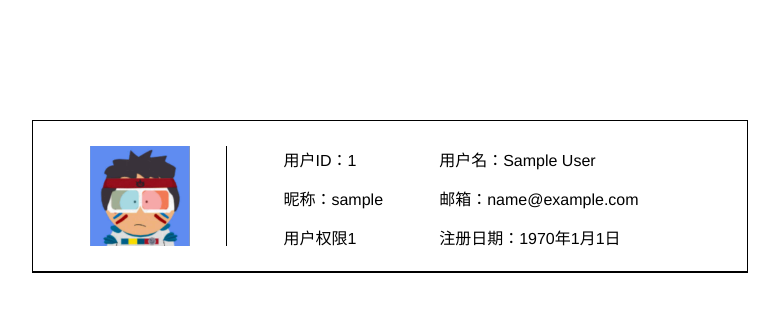
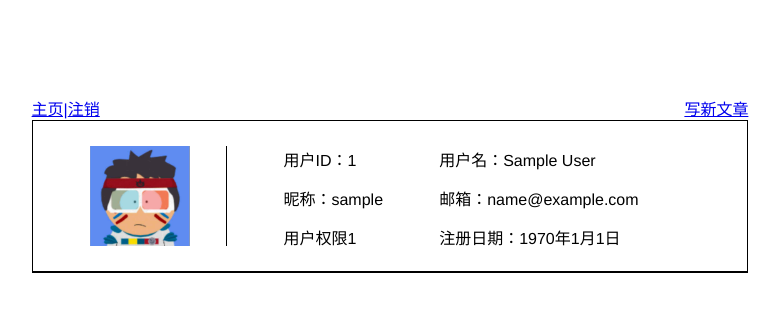
Before and after one commit to jokerdawn/phpstudy, a PHP site: page /user.php in a window 1280 px wide. Shown: the top 312 px of the page, without its empty margins (250-1029 px from the left). Run offline with PHP 8.4, Linux system fonts and the light colour scheme; the visitor is signed in with stand-in values (Sample User, id 1); data that the repository does not hold is empty.

Commit message:
改善页面之间的逻辑。
Signed-off-by: jokerdawn <jdse88@gmail.com>

```diff
--- a/blog/user.php
+++ b/blog/user.php
@@ -42,7 +42,7 @@
 			}
 			#container {
 			   	position:absolute;
-			   	top:15%;
+			   	top:12%;
 			   	left:22%;
 			    width:56%;
 			}
@@ -84,7 +84,12 @@
 		<link rel=stylesheet type="text/css" href="css/common.css">
 	</head>
 	<body>
+
 		<div id = 'container'>
+			<div style="text-align:right;">
+				<div style="float:left"><a href = 'index.php'>主页|</a><a href = 'login.php?unlog=unlog'>注销</a></div>
+				<div><a href = 'new.php'>写新文章</a></div>
+			</div>
 			<div id = 'head'>
 				<div id = 'avatar'><img src="images/avatar.jpg" style = 'height:100px;width:100px;'/></div>
 				<div id = 'user-info'>
```
Also changed, not shown: blog/reg.php (+14 -1 lines).
